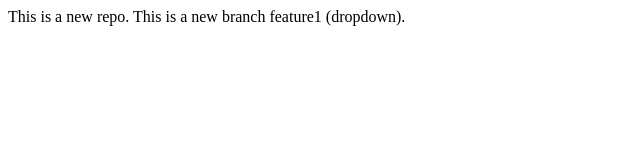
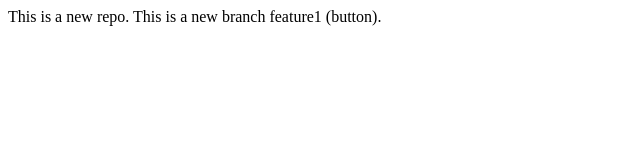
Before and after one commit to Aruj-Zaidi/Local-Repo, a plain HTML site: page index.html in a window 1280 px wide. Shown: the full height of the page, 0-640 px from the left. Drawn offline with Linux system fonts and the light colour scheme.

```diff
--- a/index.html
+++ b/index.html
@@ -1,4 +1,4 @@
 <p>
     This is a new repo.
-    This is a new branch feature1 (dropdown).
+    This is a new branch feature1 (button).
 </p>
```
